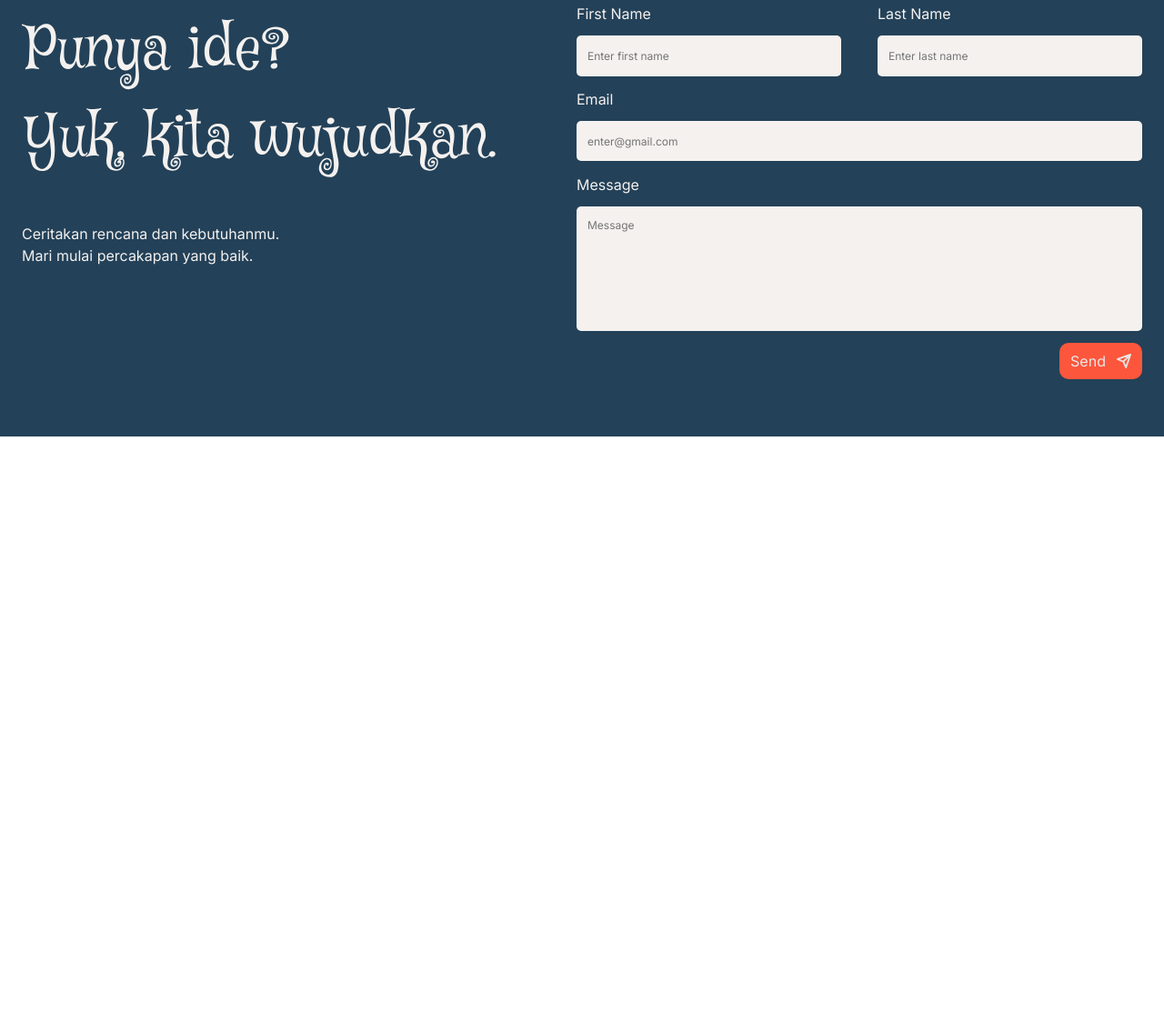
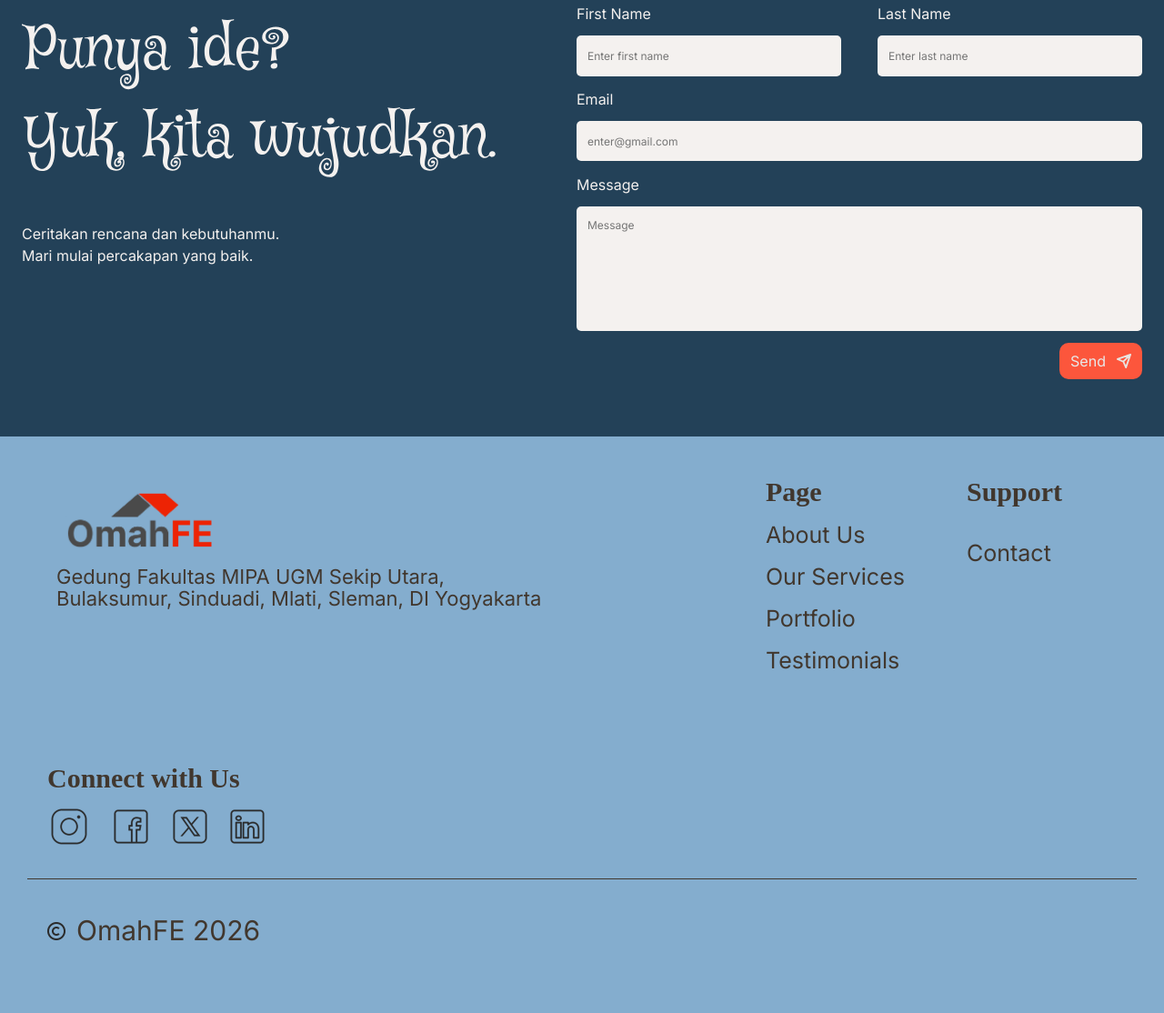
Before and after one commit to pommpoom/erlangga-mandala-putra-frontend-omahti, a plain HTML site: page index.html in a window 1280 px wide. Shown: the part 3778-4892 px from the top of the page at 91% size. Before the commit the page ends 4258 px from the top, so only its background shows below. Drawn offline with Linux system fonts and the light colour scheme; a web font is replaced by a local one.

Commit message:
feat: implement footer section

```diff
--- a/index.html
+++ b/index.html
@@ -379,5 +379,43 @@
       </div>
     </section>
   </main>
+  <footer class="site-footer">
+    <div class="footer-brand">
+      <img class="footer-logo" src="assets/images/footer-logo.png" alt="OmahFE">
+      <address class="footer-address">Gedung Fakultas MIPA UGM Sekip Utara,<br>Bulaksumur, Sinduadi, Mlati, Sleman, DI Yogyakarta</address>
+    </div>
+
+    <nav class="footer-navigation" aria-label="Footer navigation">
+      <div class="footer-navigation__page">
+        <h2 class="footer-heading">Page</h2>
+        <ul class="footer-links">
+          <li><a class="footer-link" href="#about">About Us</a></li>
+          <li><span class="footer-link">Our Services</span></li>
+          <li><a class="footer-link" href="#portfolio">Portfolio</a></li>
+          <li><a class="footer-link" href="#testimonial-title">Testimonials</a></li>
+        </ul>
+      </div>
+      <div class="footer-navigation__support">
+        <h2 class="footer-heading">Support</h2>
+        <a class="footer-link footer-link--contact" href="#contact">Contact</a>
+      </div>
+    </nav>
+
+    <div class="footer-socials">
+      <h2 class="footer-heading">Connect with Us</h2>
+      <div class="footer-socials__icons">
+        <img class="footer-socials__icon" src="assets/images/footer-instagram.png" alt="Instagram" width="44" height="44">
+        <img class="footer-socials__icon" src="assets/images/footer-facebook.png" alt="Facebook" width="44" height="44">
+        <img class="footer-socials__icon" src="assets/images/footer-x.png" alt="X (Twitter)" width="44" height="44">
+        <img class="footer-socials__icon" src="assets/images/footer-linkedin.png" alt="LinkedIn" width="44" height="44">
+      </div>
+    </div>
+
+    <div class="footer-divider" aria-hidden="true"></div>
+    <p class="footer-copyright">
+      <img class="footer-copyright__icon" src="assets/images/footer-copyright.png" alt="Copyright" width="24" height="24">
+      <span>OmahFE 2026</span>
+    </p>
+  </footer>
 </body>
 </html>
--- a/style.css
+++ b/style.css
@@ -934,3 +934,171 @@ a {
     grid-template-columns: minmax(0, 1fr);
   }
 }
+
+/* =========================
+   FOOTER
+========================= */
+
+.site-footer {
+  position: relative;
+  width: 100%;
+  max-width: 1440px;
+  height: 634px;
+  margin: 0 auto;
+  background-color: #84ADCE;
+  color: #41372E;
+}
+
+.footer-brand {
+  position: absolute;
+  top: 43px;
+  left: 62px;
+  width: 533px;
+}
+
+.footer-logo {
+  display: block;
+  width: 204.5px;
+  height: 88.5px;
+  object-fit: contain;
+  object-position: left center;
+}
+
+.footer-address {
+  width: 600px;
+  margin-top: 10px;
+  font-size: 22px;
+  font-weight: 400;
+  font-style: normal;
+  line-height: 24px;
+}
+
+.footer-navigation {
+  position: absolute;
+  top: 43px;
+  right: 97px;
+  width: 341px;
+  min-height: 260px;
+  display: grid;
+  grid-template-columns: 186px 120px;
+  gap: 35px;
+}
+
+.footer-heading {
+  font-family: "Scotch Text Compressed", serif;
+  font-size: 30px;
+  font-weight: 700;
+  line-height: 36px;
+}
+
+.footer-links {
+  margin-top: 14px;
+  display: flex;
+  flex-direction: column;
+  gap: 16px;
+  list-style: none;
+}
+
+.footer-link {
+  display: block;
+  color: inherit;
+  font-size: 25px;
+  font-weight: 400;
+  line-height: 30px;
+  text-decoration: none;
+}
+
+.footer-link:focus-visible {
+  outline: 2px solid #41372E;
+  outline-offset: 4px;
+}
+
+.footer-link--contact {
+  margin-top: 34px;
+}
+
+.footer-socials {
+  position: absolute;
+  top: 358px;
+  left: 52px;
+}
+
+.footer-socials__icons {
+  margin-top: 13px;
+  margin-left: 2px;
+  display: grid;
+  grid-template-columns: 68px 65px 63px 44px;
+}
+
+.footer-socials__icon {
+  display: block;
+  width: 44px;
+  height: 44px;
+  object-fit: contain;
+}
+
+.footer-divider {
+  position: absolute;
+  top: 486px;
+  left: 30px;
+  right: 30px;
+  border-top: 1px solid #41372E;
+}
+
+.footer-copyright {
+  position: absolute;
+  top: 525px;
+  left: 50px;
+  display: flex;
+  align-items: flex-start;
+  gap: 10px;
+  font-size: 30px;
+  font-weight: 400;
+  line-height: 36px;
+}
+
+.footer-copyright__icon {
+  width: 24px;
+  height: 24px;
+  margin-top: 7px;
+  object-fit: contain;
+}
+
+@media (max-width: 1100px) {
+  .site-footer {
+    height: auto;
+    min-height: 634px;
+    padding: 43px 24px 64px;
+    display: flex;
+    flex-direction: column;
+    gap: 40px;
+  }
+
+  .footer-brand,
+  .footer-navigation,
+  .footer-socials,
+  .footer-divider,
+  .footer-copyright {
+    position: static;
+    max-width: 100%;
+  }
+
+  .footer-navigation {
+    display: flex;
+    flex-wrap: wrap;
+    min-height: 0;
+  }
+
+  .footer-navigation__page {
+    width: 186px;
+  }
+
+  .footer-navigation__support {
+    width: 120px;
+  }
+
+  .footer-address {
+    max-width: 100%;
+    overflow-wrap: break-word;
+  }
+}
```
Also changed, not shown: assets/images/footer-copyright.png (added), assets/images/footer-facebook.png (added), assets/images/footer-instagram.png (added), assets/images/footer-linkedin.png (added), assets/images/footer-logo.png (added), assets/images/footer-x.png (added).
